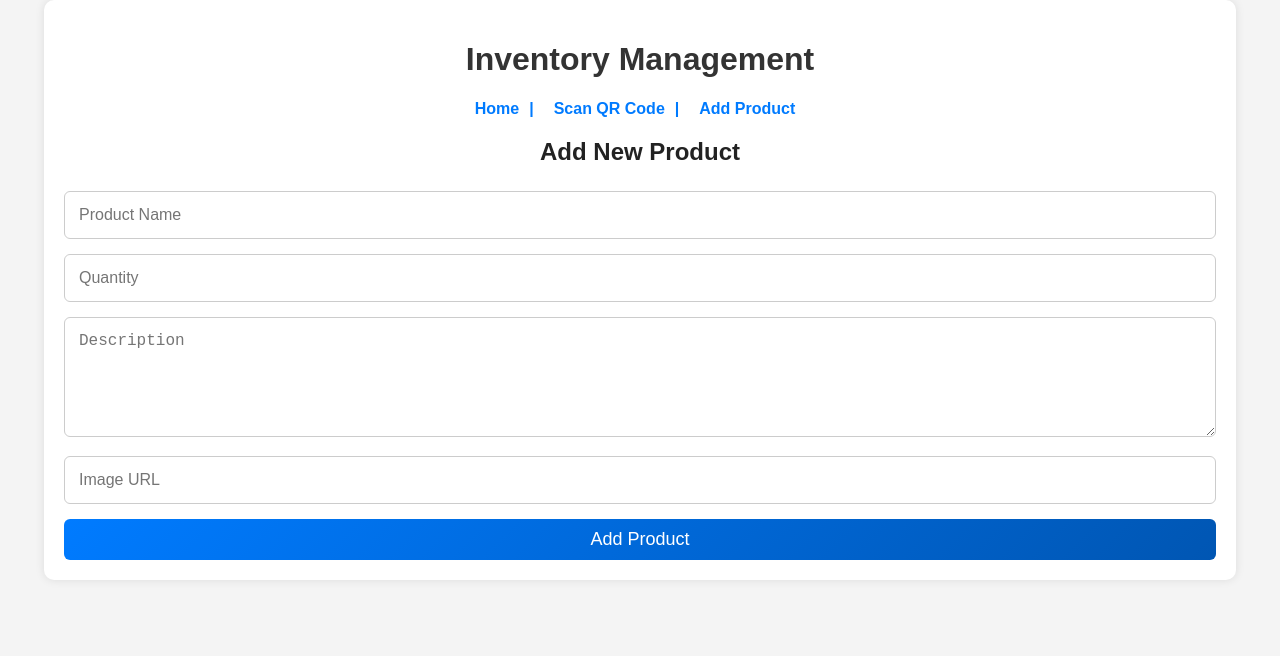
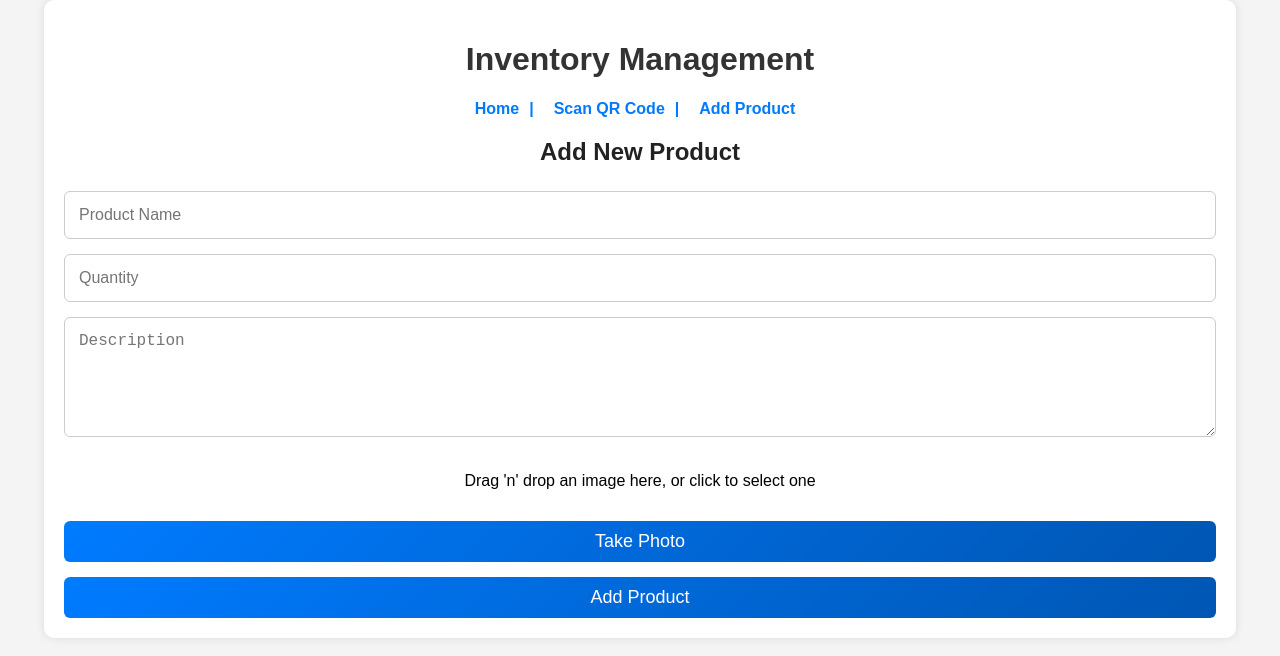
Before and after one commit to Riadko/PipePoly-inventory-frontend, a React (Create React App) app: page /add-product in a window 1280 px wide. Shown: the top 656 px of the page. Built offline with nearby package versions, Linux system fonts and the light colour scheme.

Commit message:
adding the photo option

```diff
--- a/package.json
+++ b/package.json
@@ -9,8 +9,11 @@
     "qrcode.react": "^4.2.0",
     "react": "^19.0.0",
     "react-dom": "^19.0.0",
+    "react-dropzone": "^14.3.5",
+    "react-image-file-resizer": "^0.4.8",
     "react-router-dom": "^7.1.5",
     "react-scripts": "5.0.1",
+    "react-webcam": "^7.2.0",
     "web-vitals": "^4.2.4"
   },
   "scripts": {
--- a/src/components/AddProduct.js
+++ b/src/components/AddProduct.js
@@ -1,14 +1,18 @@
-import React, { useState } from 'react';
+import React, { useState, useCallback, useRef } from 'react';
 import axios from 'axios';
+import Resizer from 'react-image-file-resizer';
+import { useDropzone } from 'react-dropzone';
+import Webcam from 'react-webcam';
 import './AddProduct.css'; // Import the CSS file
 
 const AddProduct = () => {
   const [name, setName] = useState('');
   const [quantity, setQuantity] = useState('');
-  const [qrCode, setQrCode] = useState('');
   const [description, setDescription] = useState('');
   const [imageUrl, setImageUrl] = useState('');
   const [message, setMessage] = useState('');
+  const [showWebcam, setShowWebcam] = useState(false);
+  const webcamRef = useRef(null);
 
   const handleSubmit = async (e) => {
     e.preventDefault();
@@ -32,6 +36,30 @@ const AddProduct = () => {
       setMessage('Error adding product.');
     }
   };
+
+  const onDrop = useCallback((acceptedFiles) => {
+    const file = acceptedFiles[0];
+    Resizer.imageFileResizer(
+      file,
+      300,
+      300,
+      'JPEG',
+      100,
+      0,
+      (uri) => {
+        setImageUrl(uri);
+      },
+      'base64'
+    );
+  }, []);
+
+  const { getRootProps, getInputProps } = useDropzone({ onDrop });
+
+  const capture = useCallback(() => {
+    const imageSrc = webcamRef.current.getScreenshot();
+    setImageUrl(imageSrc);
+    setShowWebcam(false);
+  }, [webcamRef]);
 
   return (
     <div>
@@ -64,14 +92,24 @@ const AddProduct = () => {
             placeholder='Description'
           />
         </div>
-        <div>
-          <input
-            type="text"
-            value={imageUrl}
-            onChange={(e) => setImageUrl(e.target.value)}
-            placeholder='Image URL'
-          />
+        <div {...getRootProps()} className="dropzone">
+          <input {...getInputProps()} />
+          <p>Drag 'n' drop an image here, or click to select one</p>
         </div>
+        <button type="button" onClick={() => setShowWebcam(true)}>Take Photo</button>
+        {showWebcam && (
+          <div>
+            <Webcam
+              audio={false}
+              ref={webcamRef}
+              screenshotFormat="image/jpeg"
+              width={300}
+              height={300}
+            />
+            <button type="button" onClick={capture}>Capture Photo</button>
+          </div>
+        )}
+        {imageUrl && <img src={imageUrl} alt="Product" style={{ width: '100px', height: '100px' }} />}
         <button type="submit">Add Product</button>
       </form>
     </div>
--- a/src/components/QRScanner.js
+++ b/src/components/QRScanner.js
@@ -12,6 +12,7 @@ const QRScanner = () => {
     const scanner = new Html5QrcodeScanner("reader", {
       fps: 10,
       qrbox: { width: 250, height: 250 },
+      facingMode: "environment" // Use the main camera by default
     });
 
     scanner.render(
@@ -45,6 +46,7 @@ const QRScanner = () => {
     const scanner = new Html5QrcodeScanner("reader", {
       fps: 10,
       qrbox: { width: 250, height: 250 },
+      facingMode: "environment" // Use the main camera by default
     });
     scanner.render(
       async (decodedText) => {
```
Also changed, not shown: 1 other file (tests, documents, lock files or other folders).
